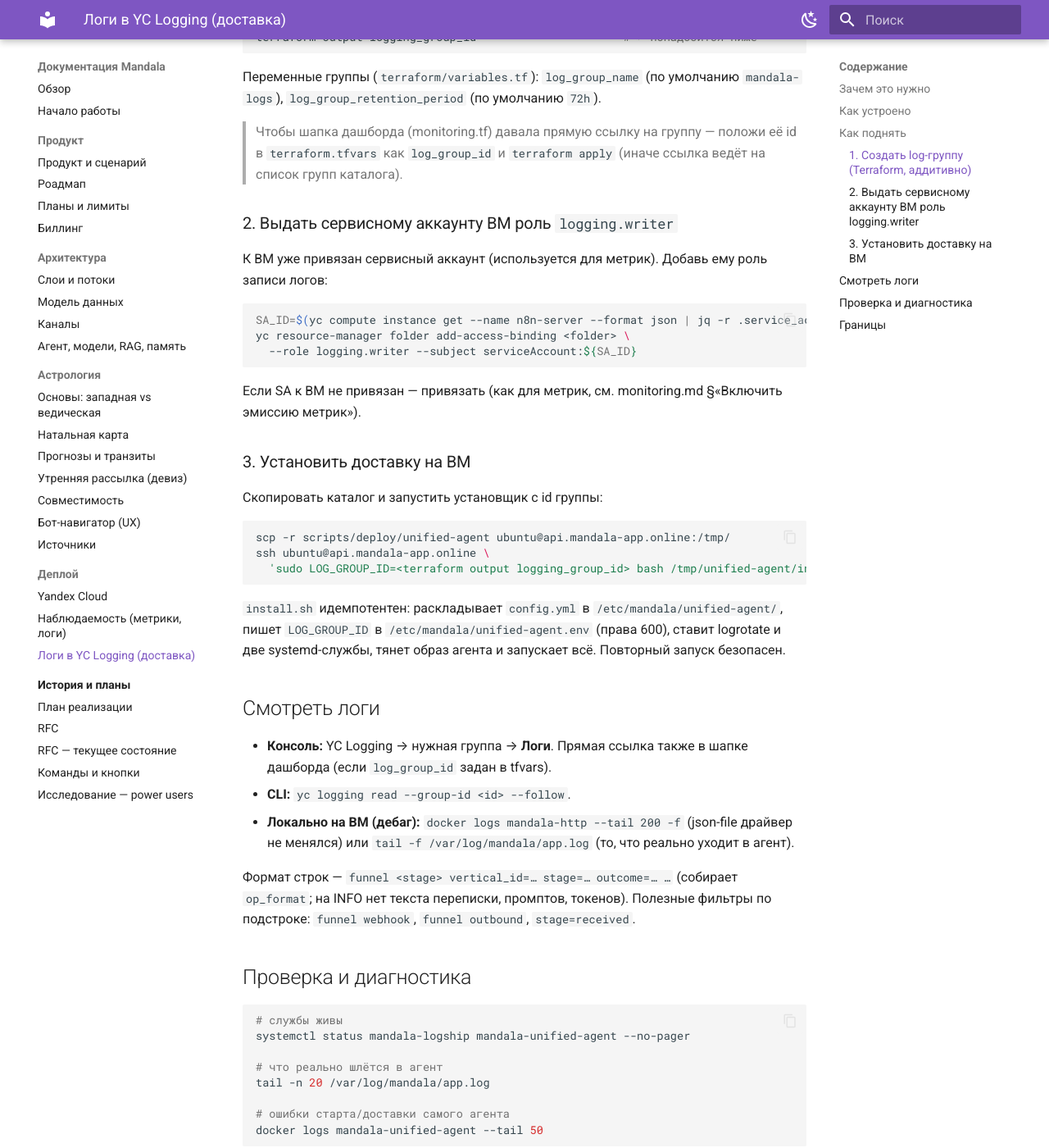
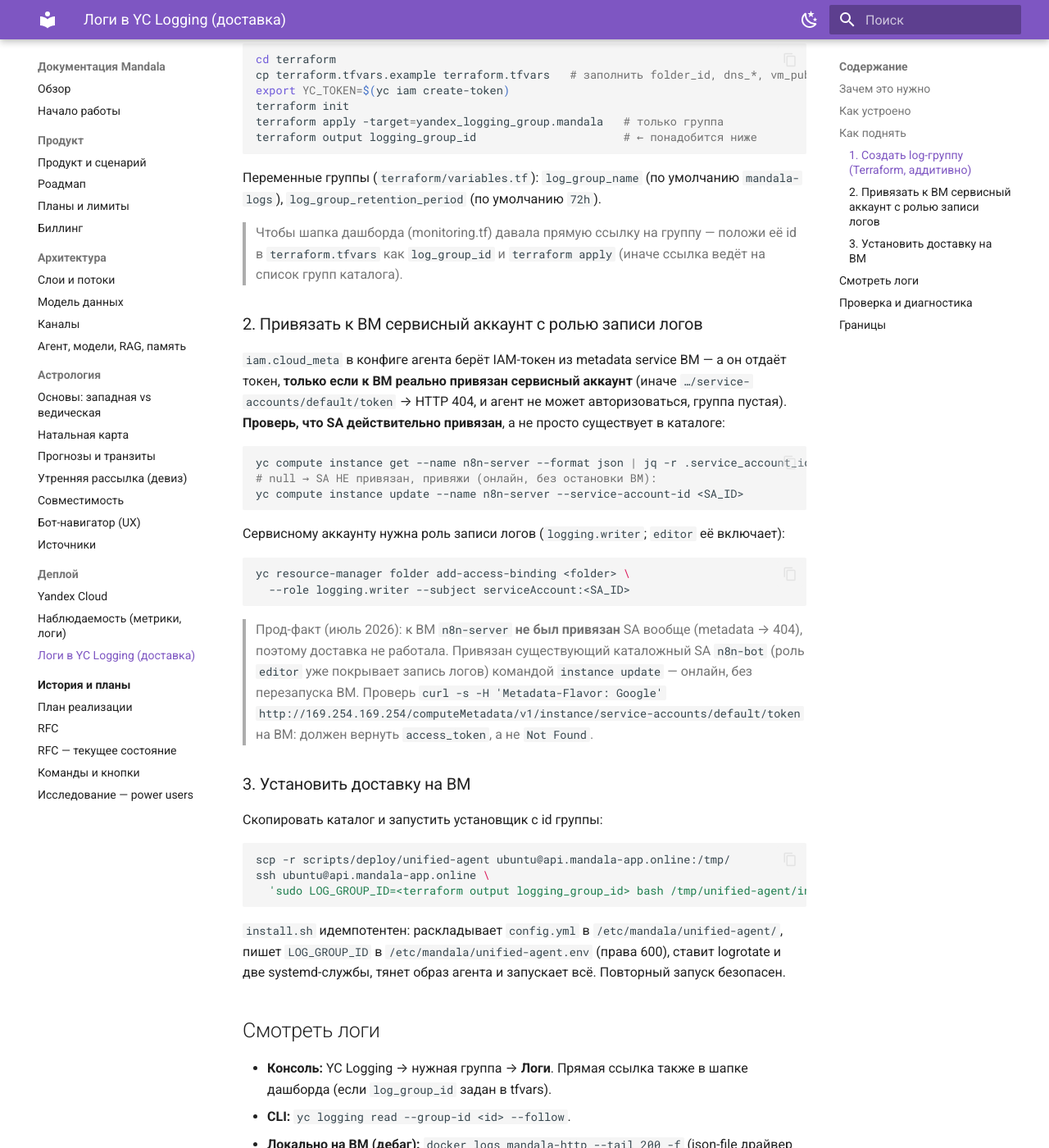
Before and after one commit to pandanax/mandala-api, an MkDocs documentation site: the page built from docs/logging.md, in a window 1280 px wide and 1400 px high, scrolled down 2001 px. Shown: the whole window at 82% size. Built offline with MkDocs 1.6.1 and Material for MkDocs 9.7.7, drawn with Linux system fonts in a browser that asks for light colours; some of the changed text lies outside the part shown.

Commit message:
fix(logging): repair Unified Agent delivery to YC Logging
The unified-agent config was mounted read-only at
/etc/yandex/unified_agent/config.yml, but the image entrypoint treats
that file as an OUTPUT: it eval-substitutes a TEMPLATE (config.tmpl.yml)
and writes config.yml itself — so the mount made the container crash with
'Read-only file system'. Mount the config as config.tmpl.yml instead, and
make config.yml eval-safe (the entrypoint runs it through the shell): drop
backticks and stray $ from comments, keep only $LOG_GROUP_ID.

Also document the real prod gap: the VM must have a service account
ATTACHED (not merely existing in the folder) or metadata IAM returns 404
and delivery silently fails; add diagnostics for both failure modes.

````diff
--- a/docs/logging.md
+++ b/docs/logging.md
@@ -33,7 +33,7 @@
 
 | Файл | Роль |
 |---|---|
-| `config.yml` | Конфиг Unified Agent: `file_input` (`/var/log/mandala/app.log`) → `yc_logs` (log-группа, IAM через metadata SA). |
+| `config.yml` | Конфиг Unified Agent: `file_input` (`/var/log/mandala/app.log`) → `yc_logs` (log-группа, IAM через metadata SA). **Монтируется в контейнер как шаблон `config.tmpl.yml`** — entrypoint образа прогоняет его через оболочку (`eval echo`, подставляя `$LOG_GROUP_ID`) и сам пишет итоговый `config.yml`; поэтому файл обязан быть eval-safe (без backticks и `$`, кроме `$LOG_GROUP_ID`). |
 | `mandala-logship.service` | systemd: `docker logs -f --tail 0 mandala-http >> /var/log/mandala/app.log`. |
 | `mandala-unified-agent.service` | systemd: запуск контейнера Unified Agent с монтированием конфига/файла/буфера. |
 | `logrotate-mandala` | Ротация `app.log` (`copytruncate`, чтобы не переоткрывать шиппер). |
@@ -79,19 +79,32 @@
 > `terraform.tfvars` как `log_group_id` и `terraform apply` (иначе ссылка ведёт на список
 > групп каталога).
 
-### 2. Выдать сервисному аккаунту ВМ роль `logging.writer`
+### 2. Привязать к ВМ сервисный аккаунт с ролью записи логов
 
-К ВМ уже привязан сервисный аккаунт (используется для метрик). Добавь ему роль записи
-логов:
+`iam.cloud_meta` в конфиге агента берёт IAM-токен из metadata service ВМ — а он отдаёт
+токен, **только если к ВМ реально привязан сервисный аккаунт** (иначе
+`…/service-accounts/default/token` → HTTP 404, и агент не может авторизоваться, группа
+пустая). **Проверь, что SA действительно привязан**, а не просто существует в каталоге:
 
 ```bash
-SA_ID=$(yc compute instance get --name n8n-server --format json | jq -r .service_account_id)
-yc resource-manager folder add-access-binding <folder> \
-  --role logging.writer --subject serviceAccount:${SA_ID}
+yc compute instance get --name n8n-server --format json | jq -r .service_account_id
+# null → SA НЕ привязан, привяжи (онлайн, без остановки ВМ):
+yc compute instance update --name n8n-server --service-account-id <SA_ID>
 ```
 
-Если SA к ВМ не привязан — привязать (как для метрик, см. monitoring.md §«Включить
-эмиссию метрик»).
+Сервисному аккаунту нужна роль записи логов (`logging.writer`; `editor` её включает):
+
+```bash
+yc resource-manager folder add-access-binding <folder> \
+  --role logging.writer --subject serviceAccount:<SA_ID>
+```
+
+> Прод-факт (июль 2026): к ВМ `n8n-server` **не был привязан** SA вообще (metadata →
+> 404), поэтому доставка не работала. Привязан существующий каталожный SA `n8n-bot`
+> (роль `editor` уже покрывает запись логов) командой `instance update` — онлайн, без
+> перезапуска ВМ. Проверь `curl -s -H 'Metadata-Flavor: Google'
+> http://169.254.169.254/computeMetadata/v1/instance/service-accounts/default/token` на
+> ВМ: должен вернуть `access_token`, а не `Not Found`.
 
 ### 3. Установить доставку на ВМ
 
@@ -134,6 +147,11 @@
 
 Типовые причины пустой группы:
 
+- **SA не привязан к ВМ** (metadata `…/service-accounts/default/token` → HTTP 404) → агент
+  не получает IAM-токен. Проверка/фикс — §2 выше (`instance get`/`instance update`).
+- **Агент падает на старте с `Read-only file system` про `config.yml`** → конфиг смонтирован
+  не в `config.tmpl.yml`, а прямо в `config.yml` (entrypoint образа не может записать
+  итоговый конфиг). См. `mandala-unified-agent.service` (монтирование в `config.tmpl.yml`).
 - **Нет роли `logging.writer`** у SA ВМ → в логах агента ошибки `PermissionDenied`.
 - **Неверный `LOG_GROUP_ID`** в `/etc/mandala/unified-agent.env` → `NotFound`.
 - **`mandala-logship` не запущен / контейнер `mandala-http` отсутствует** →
````
Also changed, not shown: 2 other files.
